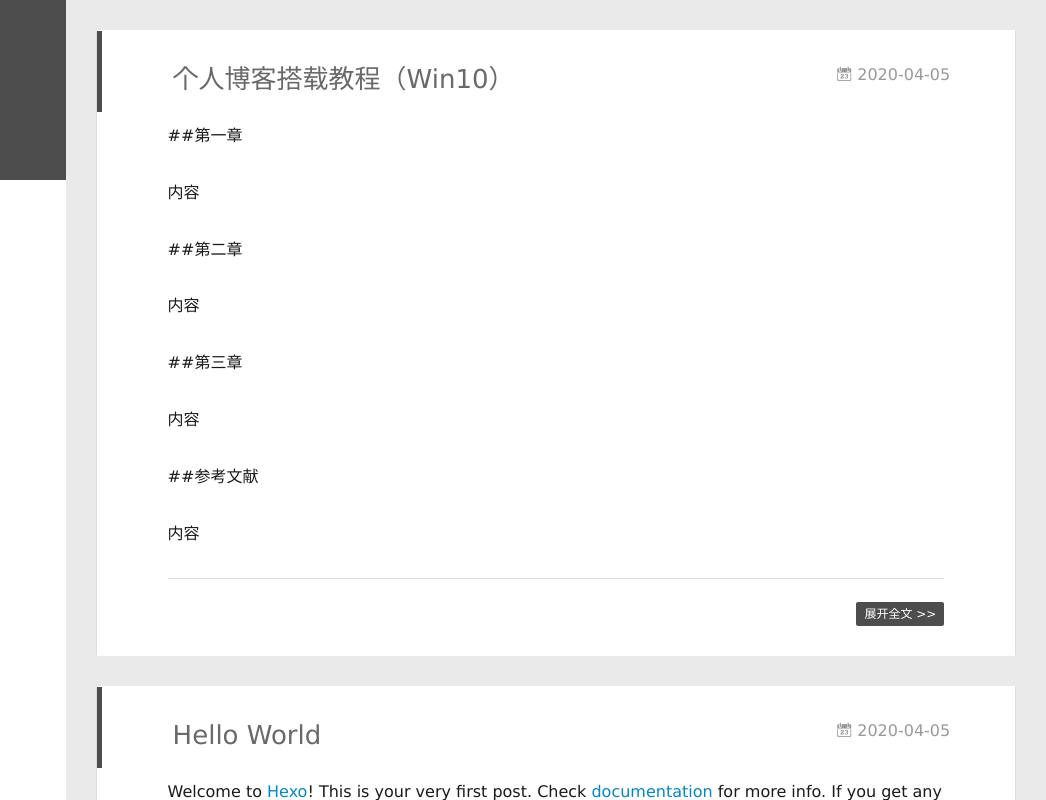
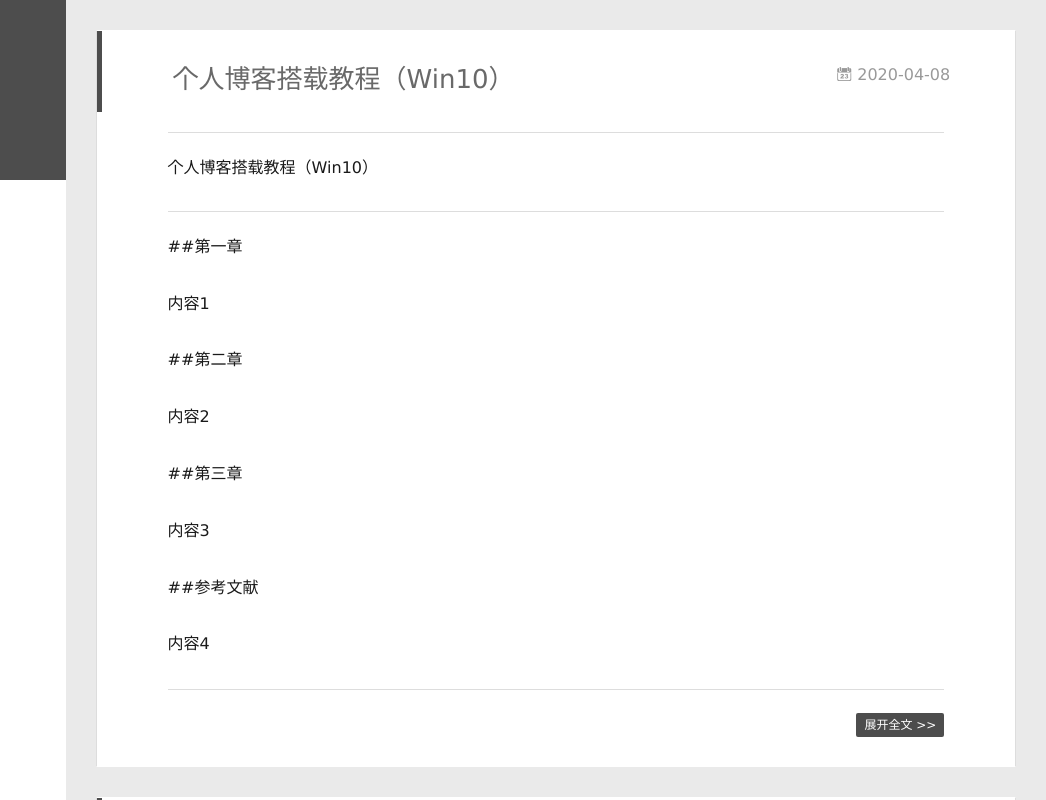
Before and after one commit to derist/derist.github.io, a plain HTML site: page index.html in a window 1280 px wide. Shown: the full height of the page, 234-1280 px from the left. Drawn offline with Linux system fonts and the light colour scheme; no server answers.

Commit message:
Site updated: 2020-04-08 16:43:08

```diff
--- a/index.html
+++ b/index.html
@@ -159,27 +159,30 @@
 
 
     <h1 itemprop="name">
-      <a class="article-title" href="/2020/04/05/%E4%B8%AA%E4%BA%BA%E5%8D%9A%E5%AE%A2%E6%90%AD%E8%BD%BD%E6%95%99%E7%A8%8B%EF%BC%88Win10%EF%BC%89/">个人博客搭载教程（Win10）</a>
+      <a class="article-title" href="/2020/04/08/%E4%B8%AA%E4%BA%BA%E5%8D%9A%E5%AE%A2%E6%90%AD%E8%BD%BD%E6%95%99%E7%A8%8B%EF%BC%88Win10%EF%BC%89/">个人博客搭载教程（Win10）</a>
     </h1>
 
 
 
-        <a href="/2020/04/05/%E4%B8%AA%E4%BA%BA%E5%8D%9A%E5%AE%A2%E6%90%AD%E8%BD%BD%E6%95%99%E7%A8%8B%EF%BC%88Win10%EF%BC%89/" class="archive-article-date">
-  	<time datetime="2020-04-05T14:13:07.000Z" itemprop="datePublished"><i class="icon-calendar icon"></i>2020-04-05</time>
+        <a href="/2020/04/08/%E4%B8%AA%E4%BA%BA%E5%8D%9A%E5%AE%A2%E6%90%AD%E8%BD%BD%E6%95%99%E7%A8%8B%EF%BC%88Win10%EF%BC%89/" class="archive-article-date">
+  	<time datetime="2020-04-08T08:32:12.407Z" itemprop="datePublished"><i class="icon-calendar icon"></i>2020-04-08</time>
 </a>
 
       </header>
 
     <div class="article-entry" itemprop="articleBody">
 
-        <p>##第一章</p>
-<p>内容</p>
+        <hr>
+<p>个人博客搭载教程（Win10）</p>
+<hr>
+<p>##第一章</p>
+<p>内容1</p>
 <p>##第二章</p>
-<p>内容</p>
+<p>内容2</p>
 <p>##第三章</p>
-<p>内容</p>
+<p>内容3</p>
 <p>##参考文献</p>
-<p>内容</p>
+<p>内容4</p>
 
 
 
@@ -192,7 +195,7 @@
 
 
         <p class="article-more-link">
-          <a class="article-more-a" href="/2020/04/05/%E4%B8%AA%E4%BA%BA%E5%8D%9A%E5%AE%A2%E6%90%AD%E8%BD%BD%E6%95%99%E7%A8%8B%EF%BC%88Win10%EF%BC%89/">展开全文 >></a>
+          <a class="article-more-a" href="/2020/04/08/%E4%B8%AA%E4%BA%BA%E5%8D%9A%E5%AE%A2%E6%90%AD%E8%BD%BD%E6%95%99%E7%A8%8B%EF%BC%88Win10%EF%BC%89/">展开全文 >></a>
         </p>
 
 
```
Also changed, not shown: 2020/04/05/hello-world/index.html (+1 -1 lines), 2020/04/08/个人博客搭载教程（Win10）/index.html (renamed from 2020/04/05/个人博客搭载教程（Win10）/index.html, +16 -13 lines), archives/2020/04/index.html (+3 -3 lines), archives/2020/index.html (+3 -3 lines), archives/index.html (+3 -3 lines).
